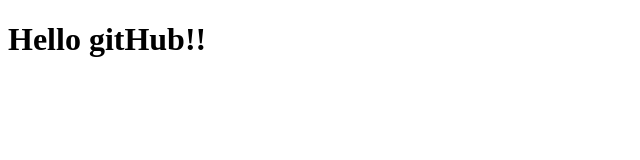
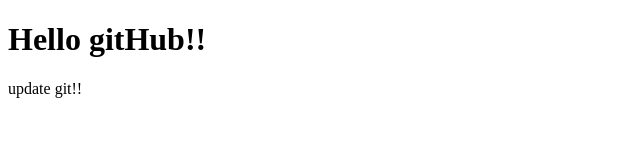
Before and after one commit to JHJN0/WEB1, a plain HTML site: page index.html in a window 1280 px wide. Shown: the full height of the page, 0-640 px from the left. Drawn offline with Linux system fonts and the light colour scheme.

Commit message:
index.html 내용추가

```diff
--- a/index.html
+++ b/index.html
@@ -7,5 +7,6 @@
 </head>
 <body>
     <h1>Hello gitHub!!</h1>
+    <p>update git!!</p>
 </body>
 </html>
```
